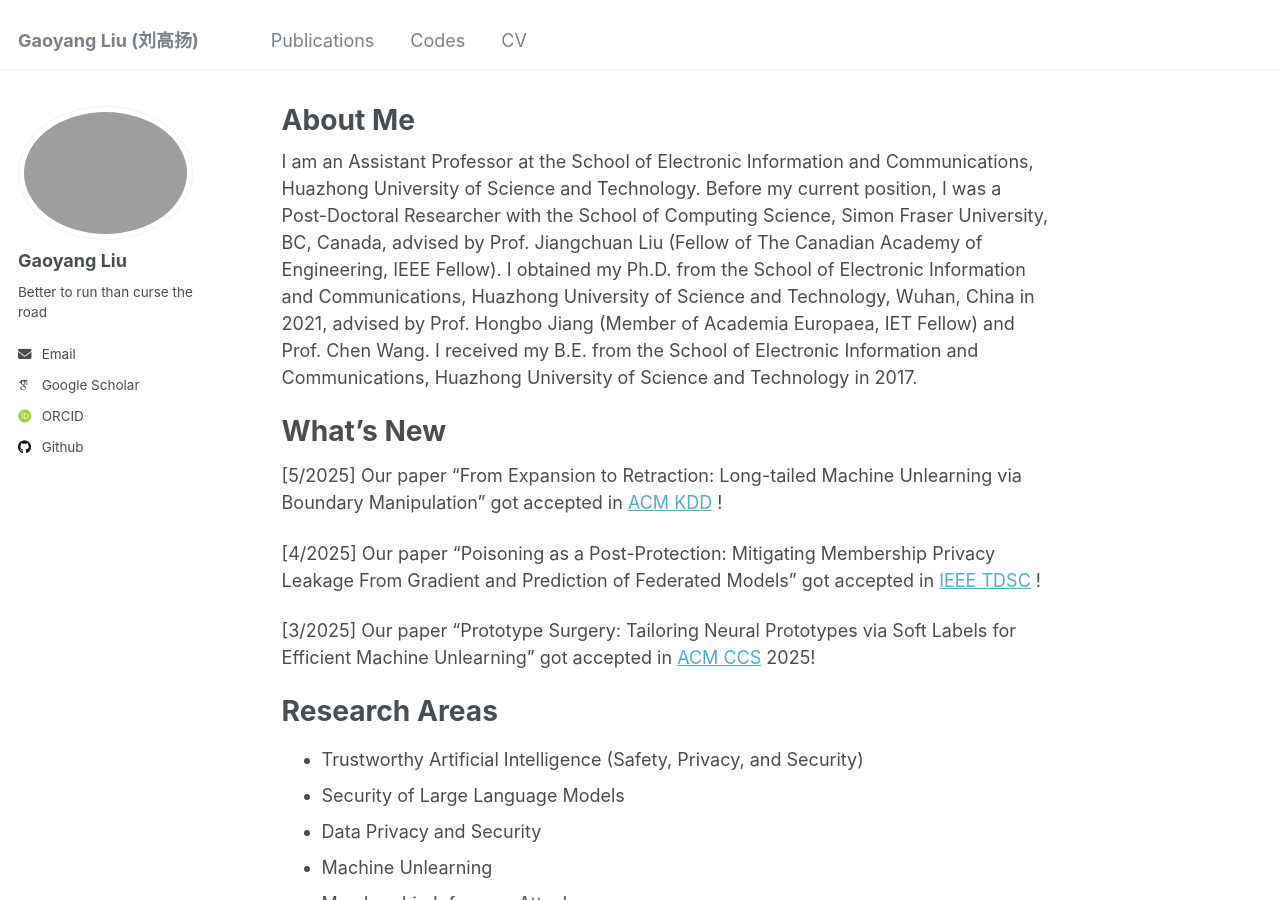
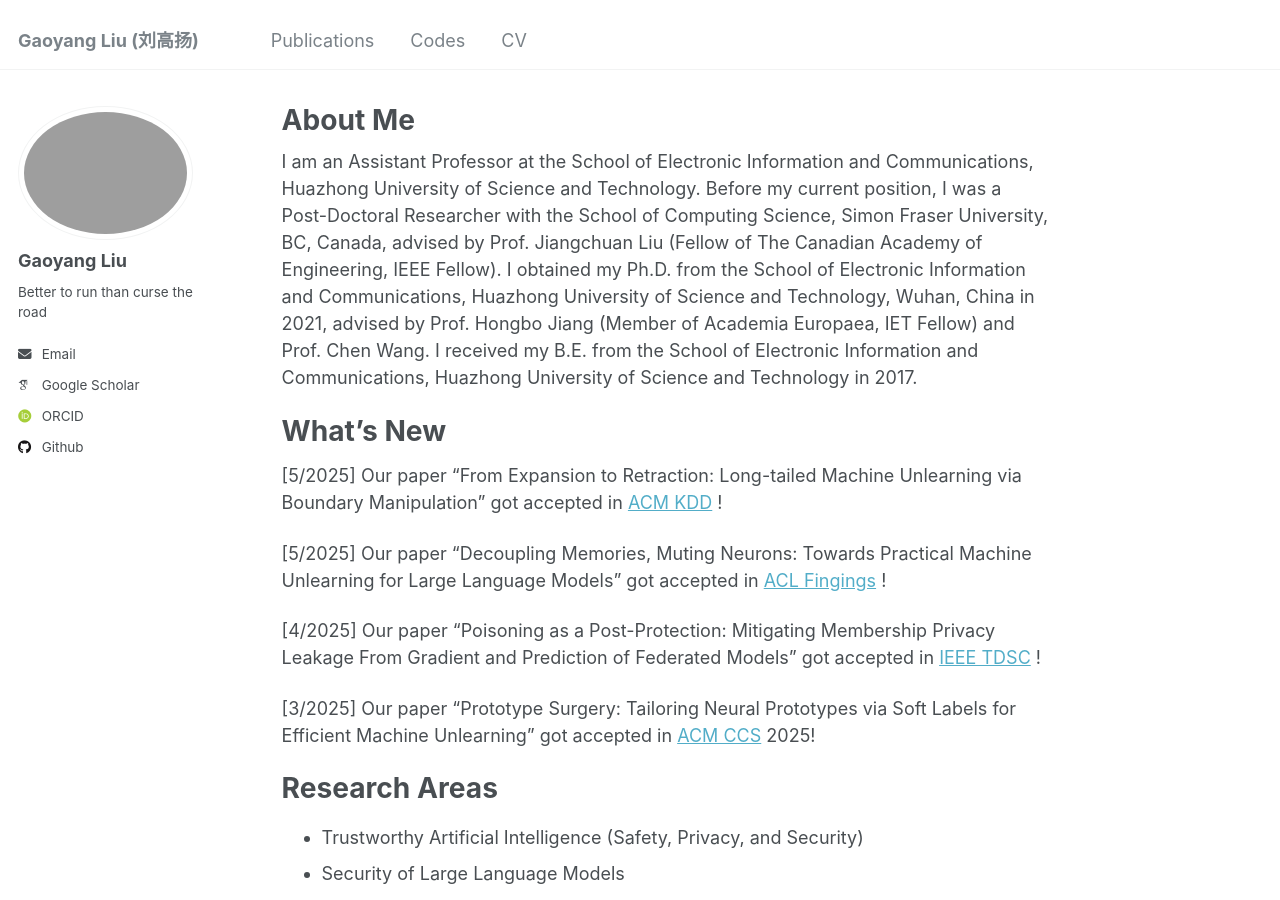
Before and after one commit to gyliu1991/gyliu1991.github.io, a Jekyll site: the page built from _pages/about.md, in a window 1280 px wide and 900 px high. Built offline with Jekyll 4.4.1, drawn with Linux system fonts in a browser that asks for light colours; some web fonts are replaced.

Commit message:
Update about.md

```diff
--- a/_pages/about.md
+++ b/_pages/about.md
@@ -12,6 +12,8 @@ I am an Assistant Professor at the School of Electronic Information and Communic
 What’s New
 ====
 [5/2025] Our paper “From Expansion to Retraction: Long-tailed Machine Unlearning via Boundary Manipulation” got accepted in [ACM KDD](https://kdd2025.kdd.org/) !
+
+[5/2025] Our paper “Decoupling Memories, Muting Neurons: Towards Practical Machine Unlearning for Large Language Models” got accepted in [ACL Fingings](https://2025.aclweb.org/) !
 
 [4/2025] Our paper “Poisoning as a Post-Protection: Mitigating Membership Privacy Leakage From Gradient and Prediction of Federated Models” got accepted in [IEEE TDSC](https://gyliu1991.github.io/) !
 
```
